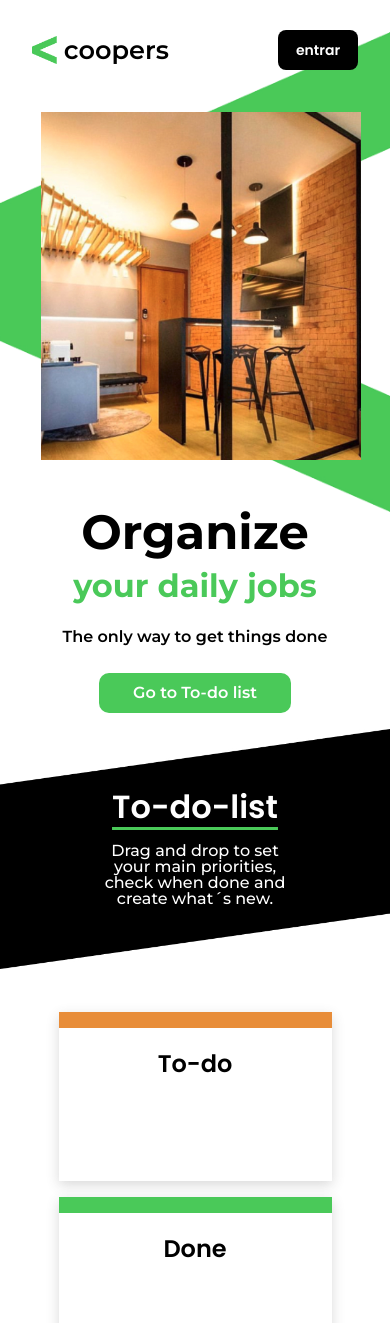
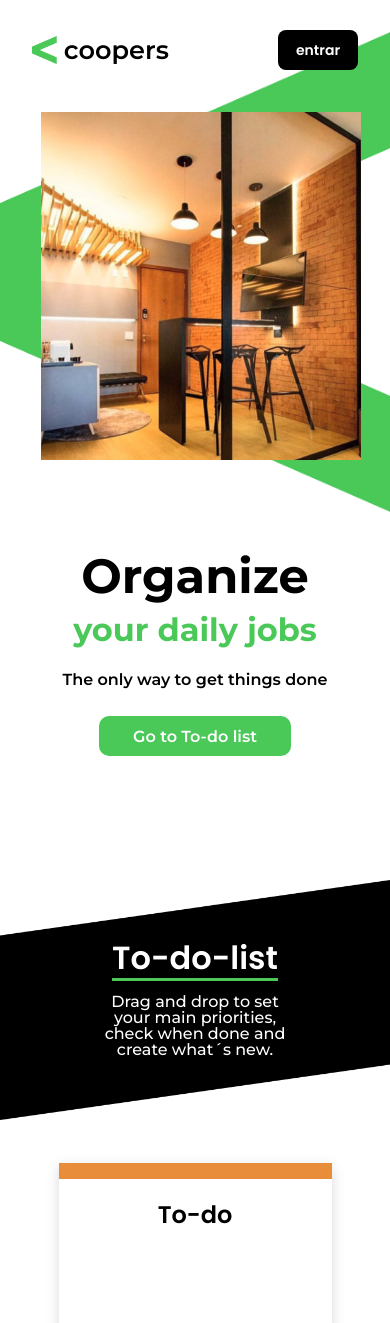
Before and after one commit to thipereira02/coopers_front, a React (Create React App) app: page / in a window 390 px wide. Shown: the top 1323 px of the page. Built offline with nearby package versions, Linux system fonts and the light colour scheme.

Commit message:
editing mobile view of home page

```diff
--- a/src/components/Cover.tsx
+++ b/src/components/Cover.tsx
@@ -11,7 +11,7 @@ export default function Cover() {
 				<h1>Organize</h1>
 				<h1>your daily jobs</h1>
 				<h2>The only way to get things done</h2>
-				<button>Go to To-do list</button>
+				<button onClick={() => window.scrollBy(0, window.innerHeight)}>Go to To-do list</button>
 			</TextArea>
 			<div>
 				<Logo src={bg} alt="logo" />
@@ -26,11 +26,13 @@ const Content = styled.div`
     flex-direction: column;
     justify-content: center;
     align-items: center;
+    height: 100vh;
 
     @media(min-width: 768px){
         display: flex;
         flex-direction: row;
         justify-content: flex-start;
+        height: 100%;
     }
 `;
 
@@ -38,7 +40,7 @@ const TextArea = styled.div`
     display: flex;
     flex-direction: column;
     align-items: center;
-    margin-top: 25rem;
+    margin-top: 16rem;
 
     h1:nth-child(1){
         font-size: 3rem;
--- a/src/components/ToDoList.tsx
+++ b/src/components/ToDoList.tsx
@@ -32,7 +32,7 @@ const Banner = styled.div`
     width: 100vw;
     display: inline-block;
     position: relative;
-    margin-top: 1rem;
+    margin-top: -4rem;
 
     img{
         width: 100vw;
```
